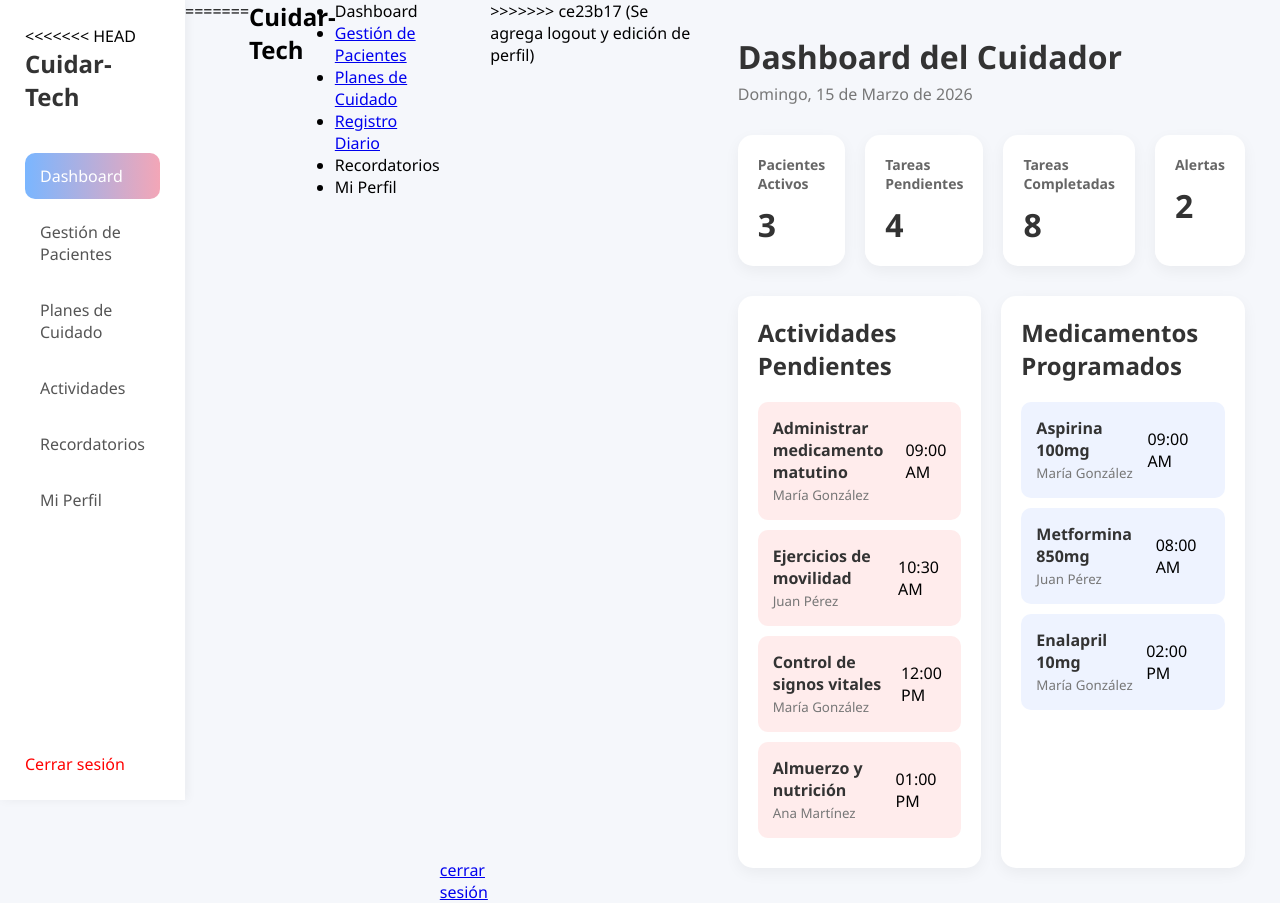
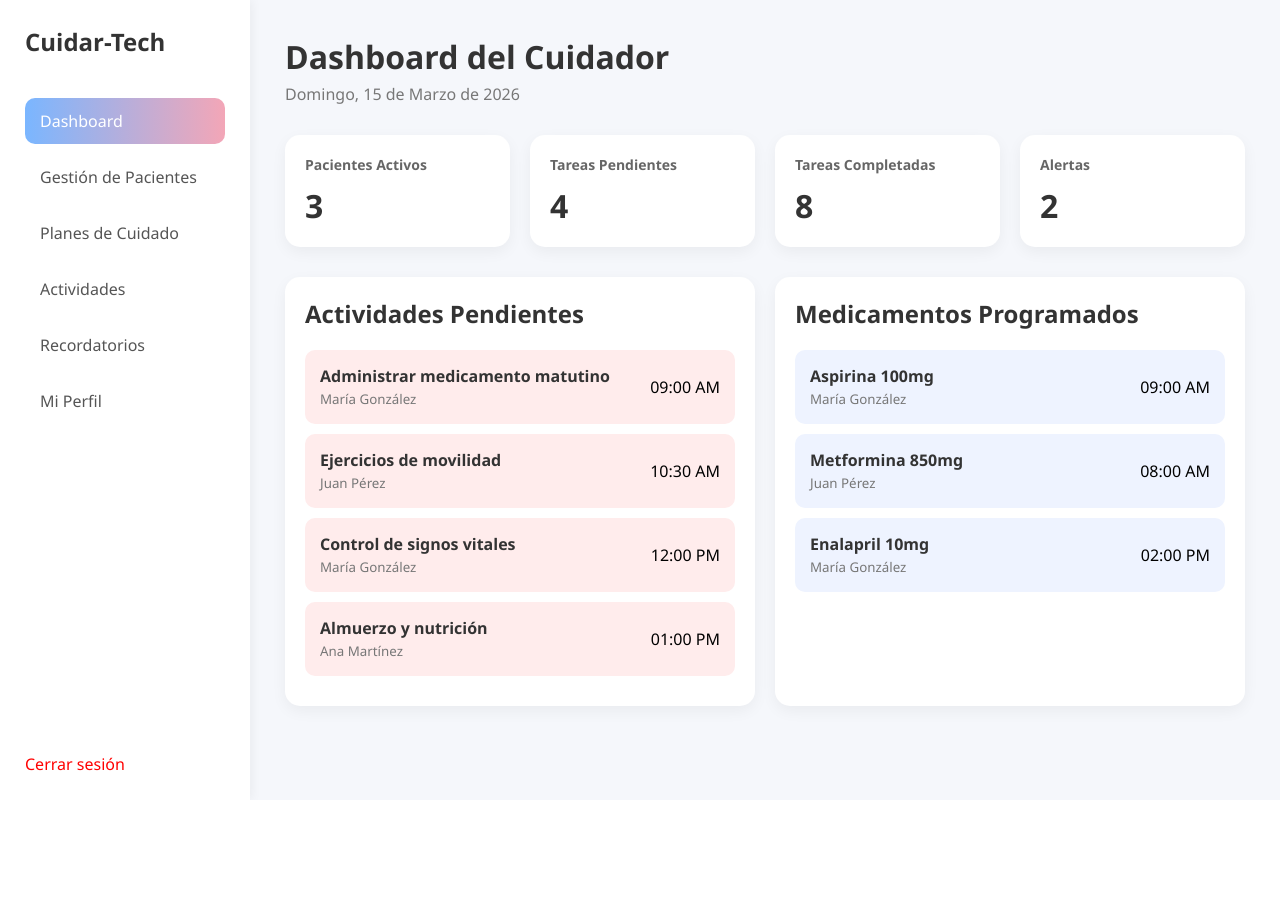
Before and after one commit to sarasanchezes-bot/cuidartech, a Django app: template templates/dashboard_cuidador.html in a window 1280 px wide. After the commit the page ends 800 px from the top, so only its background shows below. Run offline with Django 5.2, Linux system fonts and the light colour scheme; the template is opened without the code that fills it, so the values that code supplies are empty.

Commit message:
duplicado en dashboard_cuidador.html

```diff
--- a/cuidartech/settings.py
+++ b/cuidartech/settings.py
@@ -87,7 +87,7 @@ DATABASES = {
   'ENGINE': 'django.db.backends.postgresql',
   'NAME': 'cuidar_tech',
   'USER': 'postgres',
-  'PASSWORD': '1234',
+  'PASSWORD': '2706',
   'HOST': 'localhost',
   'PORT': '5432',
  }
--- a/templates/dashboard_cuidador.html
+++ b/templates/dashboard_cuidador.html
@@ -16,7 +16,6 @@
 
     <!-- SIDEBAR -->
     <aside class="sidebar">
-<<<<<<< HEAD
     <h2>Cuidar-Tech</h2>
     <ul>
         <li class="active">Dashboard</li>
@@ -30,25 +29,7 @@
         <a href="/logout/" style="color:red;text-decoration:none;">Cerrar sesión</a>
     </div>
 </aside>
-=======
 
-        <h2>Cuidar-Tech</h2>
-
-        <ul>
-            <li class="active">Dashboard</li>
-            <li><a href="/pacientes/">Gestión de Pacientes</a></li>
-            <li><a href="/planes/">Planes de Cuidado</a></li>
-            <li><a href="/actividades/">Registro Diario</a></li>
-            <li>Recordatorios</li>
-            <li>Mi Perfil</li>
-        </ul>
-
-        <div class="logout">
-            <a href="{% url 'logout' %}">cerrar sesión</a>
-        </div>
-
-    </aside>
->>>>>>> ce23b17 (Se agrega logout y edición de perfil)
 
 
     <!-- CONTENIDO PRINCIPAL -->
```
